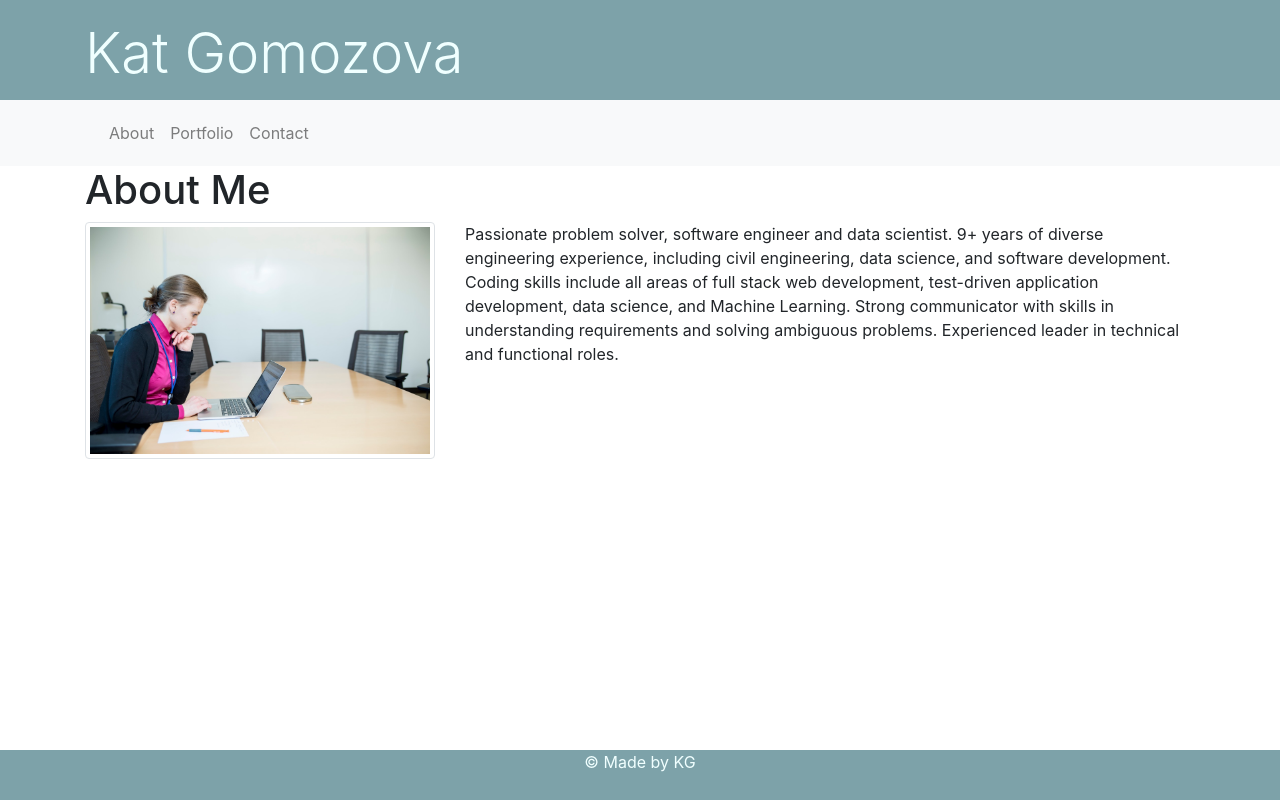
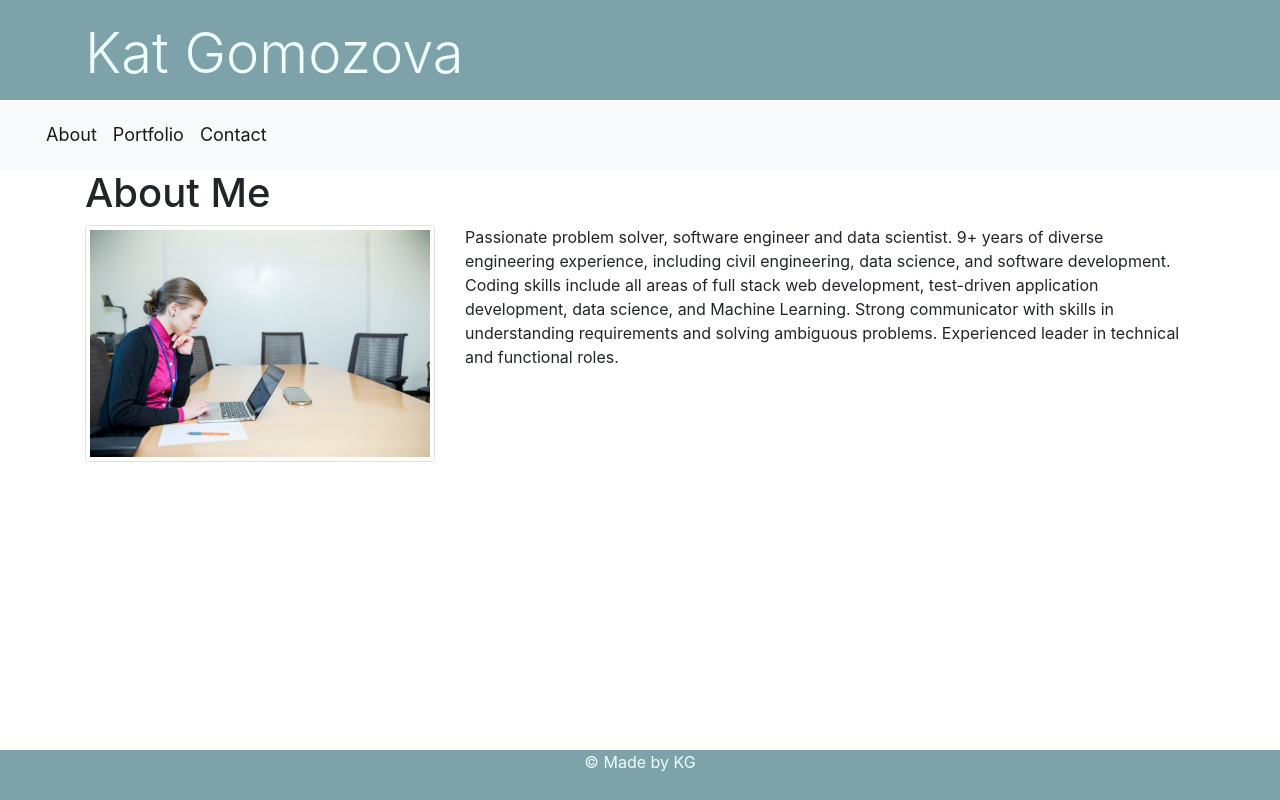
Before and after one commit to kgo87/react_portfolio, a React (Create React App) app in the folder client/: page / in a window 1280 px wide. Built offline with nearby package versions, Linux system fonts and the light colour scheme.

Commit message:
fixing navbar

```diff
--- a/client/src/components/Navbar/index.js
+++ b/client/src/components/Navbar/index.js
@@ -1,23 +1,28 @@
 import React from "react";
-import { Navbar, Container } from "react-bootstrap";
-import Nav from 'react-bootstrap/Nav';
 import "./style.css";
 
-function MyNavbar(){
+function MyNavbar() {
 
-  return(
-    <Navbar bg="light" expand="lg">
-    <Container fluid="lg">
+  return (
 
-      <Nav className="mr-auto">
+    <nav className="navbar navbar-expand-lg navbar-light bg-light">
 
-        <Nav.Link className="navItem" href="/">About</Nav.Link>
-        <Nav.Link className="navItem" href="/portfolio">Portfolio</Nav.Link>
-        <Nav.Link className="navItem" href="/contact">Contact</Nav.Link>
-      </Nav>
+      <div className="collapse navbar-collapse" id="navbarNav">
+        <ul className="navbar-nav">
 
-    </Container>
-</Navbar>
+          <li className="nav-item active">
+            <a className="nav-link" href="/">About <span className="sr-only">(current)</span></a>
+          </li>
+          <li className="nav-item active">
+            <a className="nav-link" href="/portfolio">Portfolio </a>
+          </li>
+          <li className="nav-item active">
+            <a className="nav-link" href="/contact">Contact </a>
+          </li>
+
+        </ul>
+      </div>
+    </nav>
 
   )
 };
--- a/client/src/components/Navbar/style.css
+++ b/client/src/components/Navbar/style.css
@@ -4,15 +4,19 @@
   padding-bottom: 0px;
 }
 
+
+
+
 .navbar-light {
-  background-color:teal;
   padding: 13px 20px;
+  background-color: bisque;
 }
 
 
+.navbar-nav {
+  flex-direction: row;
+  justify-content: center;
+  padding-left: 1em;
+  font-size: large;
 
-  .navbar-nav {
-      flex-direction: row;
-      justify-content: center;
-      padding-left: 1em;
-  }
+}
```
